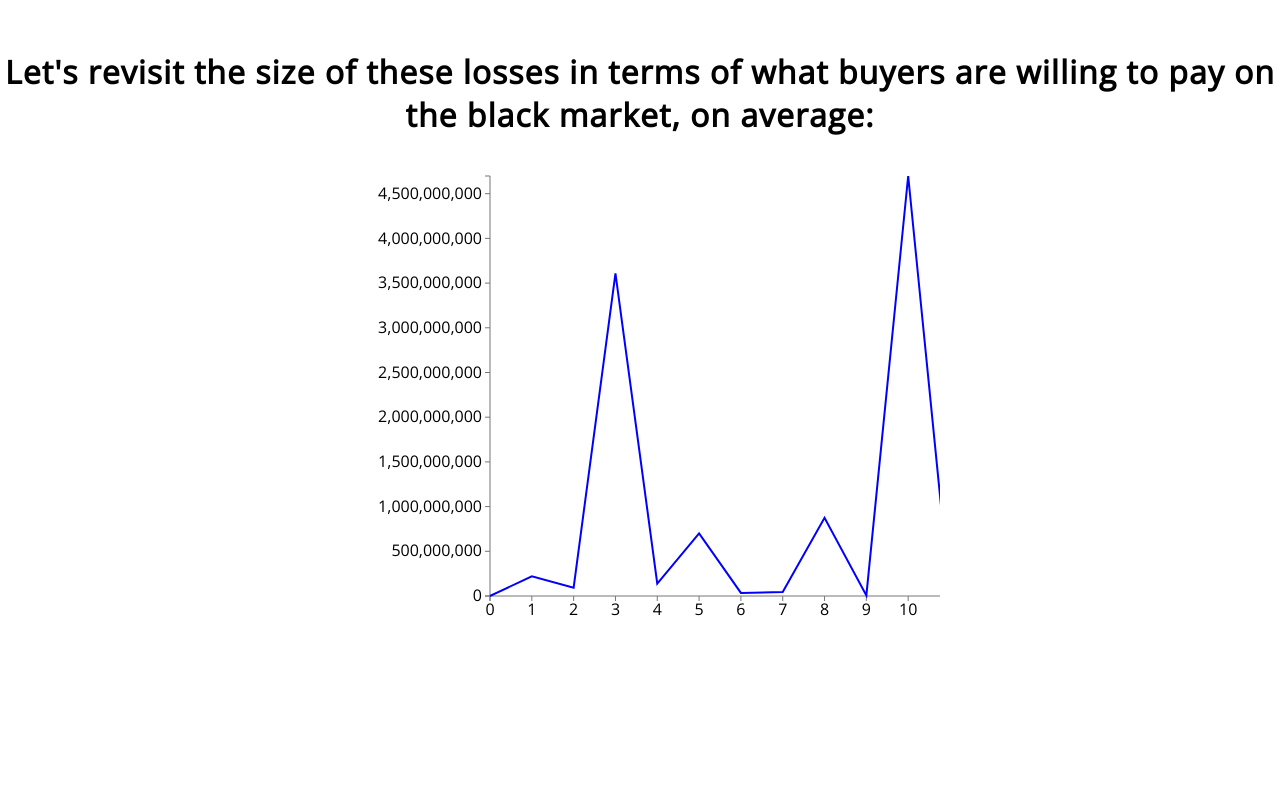
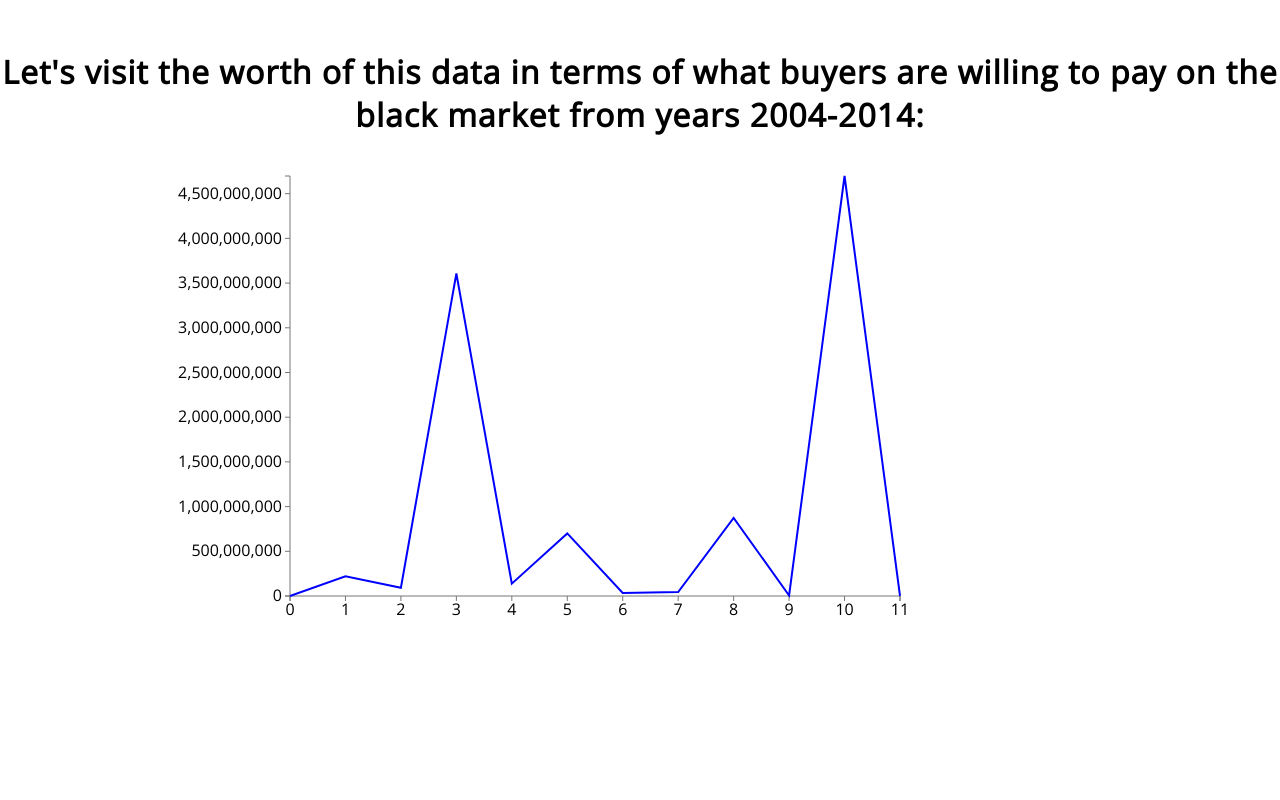
Before and after one commit to laveshaparker/CS3300, a plain HTML site: page P1/index.html in a window 1280 px wide. Shown: the part 2200-3000 px from the top of the page. Drawn offline with nearby package versions, Linux system fonts and the light colour scheme.

Commit message:
cleaning up the viz a bit

```diff
--- a/P1/css/data-visualizations.css
+++ b/P1/css/data-visualizations.css
@@ -96,5 +96,5 @@
 
 #money {
     height: 600px;
-    width: 600px;
+    width: 1000px;
 }
--- a/P1/index.html
+++ b/P1/index.html
@@ -60,14 +60,14 @@
     </div>
 
     <div id="money-and-records" class="panel full">
-        <h3>Let's revisit the size of these losses in terms of what buyers are willing to pay on the black market, on average:</h3>
+        <h3>Let's visit the worth of this data in terms of what buyers are willing to pay on the black market from years 2004-2014:</h3>
         <div class="visualization full">
             <svg id="money"></svg>
         </div>
     </div>
 
     <div id="compromised" class="panel sliver info">
-        <h2>So how is this data compromised?</h2>
+        <h2>How was this data compromised?</h2>
     </div>
 
     <div id="data-compromised" class="panel half">
--- a/P1/js/graphThree.js
+++ b/P1/js/graphThree.js
@@ -1,7 +1,7 @@
 function plotGraphThree() {
                 var lineData = [{x:0 , y: 0}, {x:1 , y: 221125000}, {x:2 , y: 92500000}, {x:3 , y: 3607664440}, {x:4 , y: 138256000}, {x:5 , y: 699772134}, {x:6 , y: 34209000}, {x:7 , y: 44966798}, {x:8 , y: 873740000}, {x:9 , y: 5929050}, {x:10 , y: 4697703200}, {x:11 , y: 0}];
                 var vis = d3.select('#money'),
-                WIDTH = 650,
+                WIDTH = 800,
                 HEIGHT = 500,
                 MARGINS = {
                   top: 40,
```
